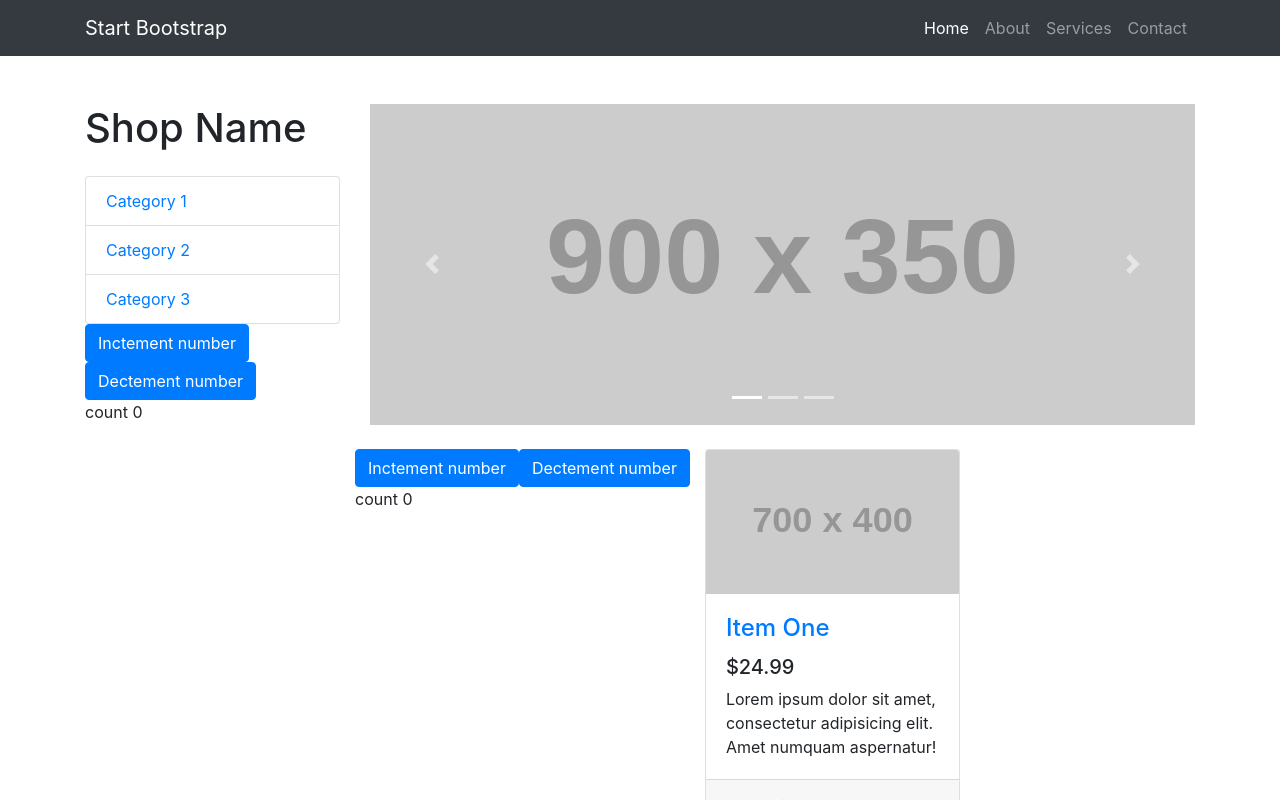
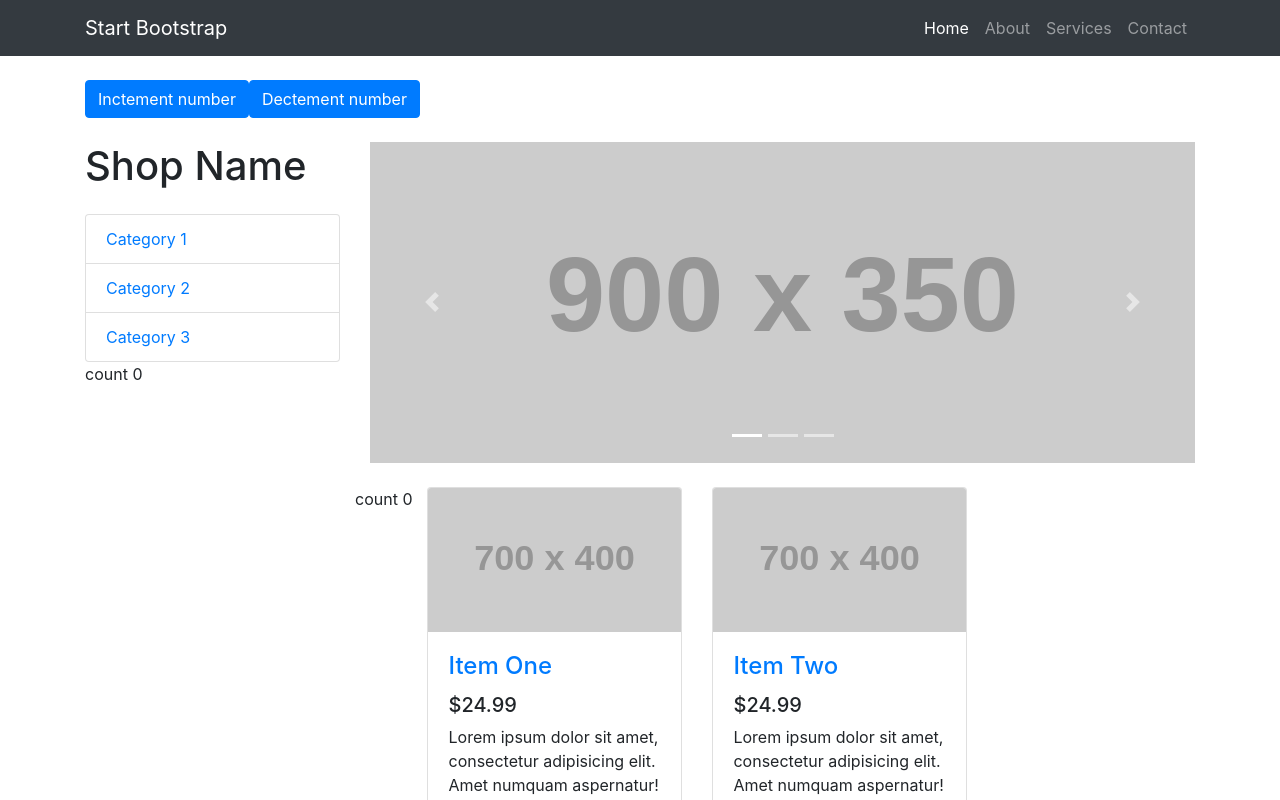
Before and after one commit to fochkun/movie-app, a Next.js app in the folder movie-app/: page / in a window 1280 px wide. Shown: the top 800 px of the page. Built offline with nearby package versions, Linux system fonts and the light colour scheme.

Commit message:
use props
use props for count

```diff
--- a/movie-app/components/movieList.js
+++ b/movie-app/components/movieList.js
@@ -2,28 +2,12 @@ import React from 'react'
 
 class MovieList extends React.Component{
 
-  constructor(props){
-    super(props)
-    this.state={
-      count:0
-    }
-  }
-
-  increment = () =>{
-    this.setState({count:this.state.count+1});
-  }
-
-  decrement = () =>{
-    this.setState({count:this.state.count-1});
-  }
 
   render(){
     return (
       <React.Fragment>
         <div>
-          <button onClick={this.increment} className="btn btn-primary">Inctement number</button>
-          <button onClick={this.decrement} className="btn btn-primary">Dectement number</button>
-          <div>count {this.state.count}</div>
+          <div>count {this.props.count}</div>
         </div>
         <div className="col-lg-4 col-md-6 mb-4">
           <div className="card h-100">
--- a/movie-app/components/sideMenu.js
+++ b/movie-app/components/sideMenu.js
@@ -1,16 +1,5 @@
-import { useState } from 'react'
 
-
-const SideMenu = () => {
-  const [count, setCount] = useState(0);
-
-  const increment = () =>{
-    setCount(count+1);
-  }
-
-  const decrement = () =>{
-    setCount(count-1);
-  }
+const SideMenu = (props) => {
 
   return (
     <div>
@@ -22,9 +11,8 @@ const SideMenu = () => {
       </div>
 
       <div>
-        <button onClick={increment} className="btn btn-primary">Inctement number</button>
-        <button onClick={decrement} className="btn btn-primary">Dectement number</button>
-        <div>count {count}</div>
+
+        <div>count {props.count}</div>
       </div>
 
     </div>
--- a/movie-app/pages/index.js
+++ b/movie-app/pages/index.js
@@ -5,8 +5,20 @@ import SideMenu from '../components/sideMenu'
 import Carousel from '../components/Carousel'
 import MovieList from '../components/MovieList'
 import Footer from '../components/footer';
+import { useState } from 'react'
 
-const Home = () => (
+const Home = () => {
+  const [count, setCount] = useState(0);
+
+  const increment = () =>{
+    setCount(count+1);
+  }
+
+  const decrement = () =>{
+    setCount(count-1);
+  }
+
+  return (
     <div>
       <Head>
         <title>Home</title>
@@ -19,14 +31,16 @@ const Home = () => (
 
       <div className="home-page">
         <div className="container">
+        <button onClick={increment} className="btn btn-primary">Inctement number</button>
+        <button onClick={decrement} className="btn btn-primary">Dectement number</button>
           <div className="row">
             <div className="col-lg-3">
-            <SideMenu />
+              <SideMenu count={count}/>
             </div>
             <div className="col-lg-9">
               <Carousel />
               <div className="row">
-              <MovieList />
+                <MovieList count={count}/>
               </div>
             </div>
           </div>
@@ -42,5 +56,6 @@ const Home = () => (
       </style>
     </div>
   )
+}
 
 export default Home
```
Lines whose indentation alone changed are shown as unchanged.
